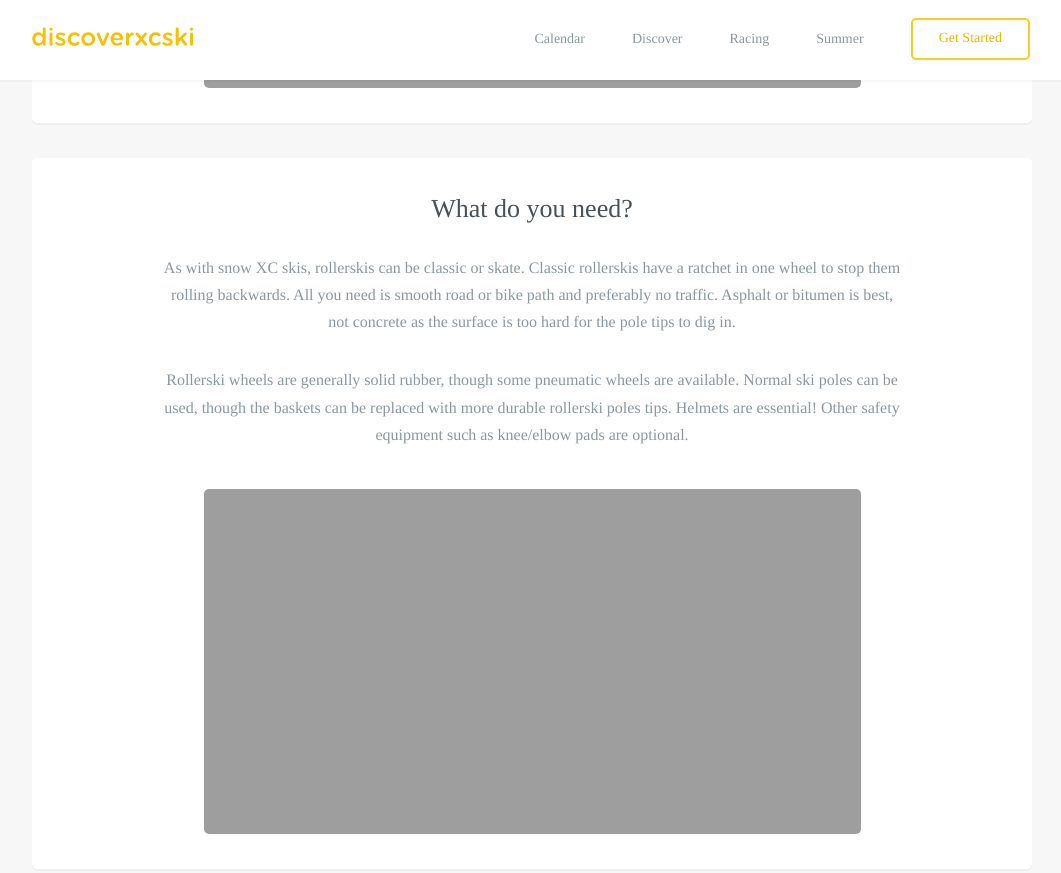
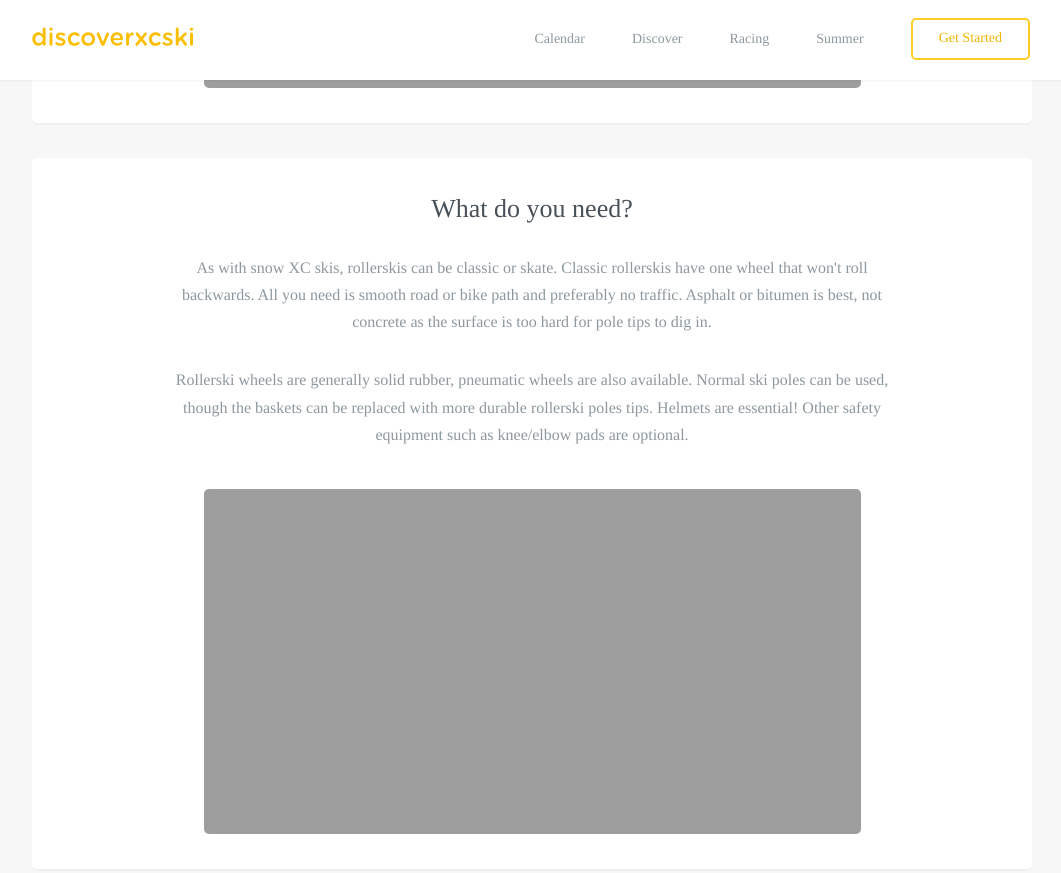
Before and after one commit to robcatto/robcatto.github.io, a Jekyll site: the page built from summer/rollerski/index.html, in a window 1280 px wide and 900 px high, scrolled down 725 px. Shown: the top 873 px of the window, without its empty margins (108-1169 px from the left). Built offline with Jekyll 4.4.1, drawn with Linux system fonts in a browser that asks for light colours; some web fonts are replaced; Markdown is read by kramdown in place of the engine named in the settings.

Commit message:
Update index.html
Equipment text again

```diff
--- a/summer/rollerski/index.html
+++ b/summer/rollerski/index.html
@@ -60,8 +60,8 @@ layout: default
 
                 <section class="mobile_section">
                     <h3>What do you need?</h3>
-                    <p>As with snow XC skis, rollerskis can be classic or skate. Classic rollerskis have a ratchet in one wheel to stop them rolling backwards. All you need is smooth road or bike path and preferably no traffic. Asphalt or bitumen is best, not concrete as the surface is too hard for the pole tips to dig in.
-                    <p>Rollerski wheels are generally solid rubber, though some pneumatic wheels are available. Normal ski poles can be used, though the baskets can be replaced with more durable rollerski poles tips. Helmets are essential! Other safety equipment such as knee/elbow pads are optional.
+                    <p>As with snow XC skis, rollerskis can be classic or skate. Classic rollerskis have one wheel that won't roll backwards. All you need is smooth road or bike path and preferably no traffic. Asphalt or bitumen is best, not concrete as the surface is too hard for pole tips to dig in.
+                    <p>Rollerski wheels are generally solid rubber, pneumatic wheels are also available. Normal ski poles can be used, though the baskets can be replaced with more durable rollerski poles tips. Helmets are essential! Other safety equipment such as knee/elbow pads are optional.
 
                     </p>
                     <div class="one">
```
